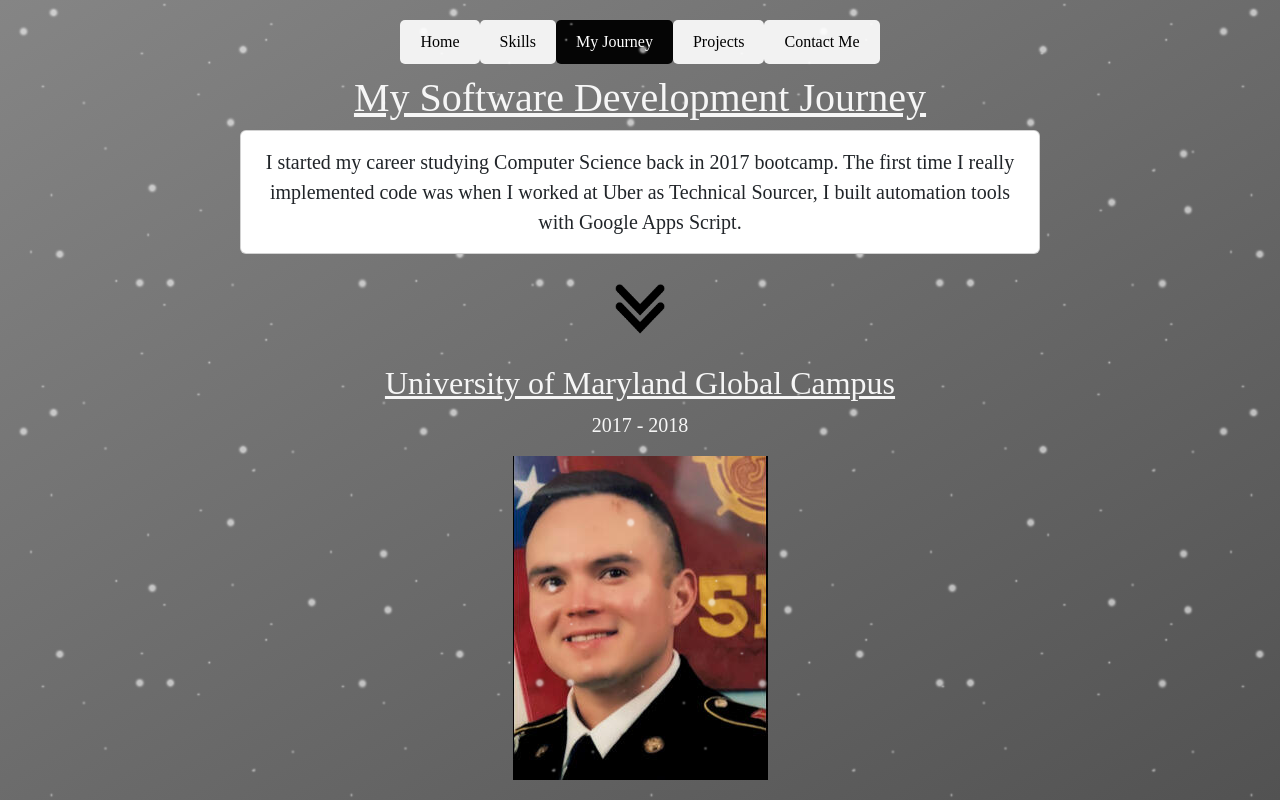
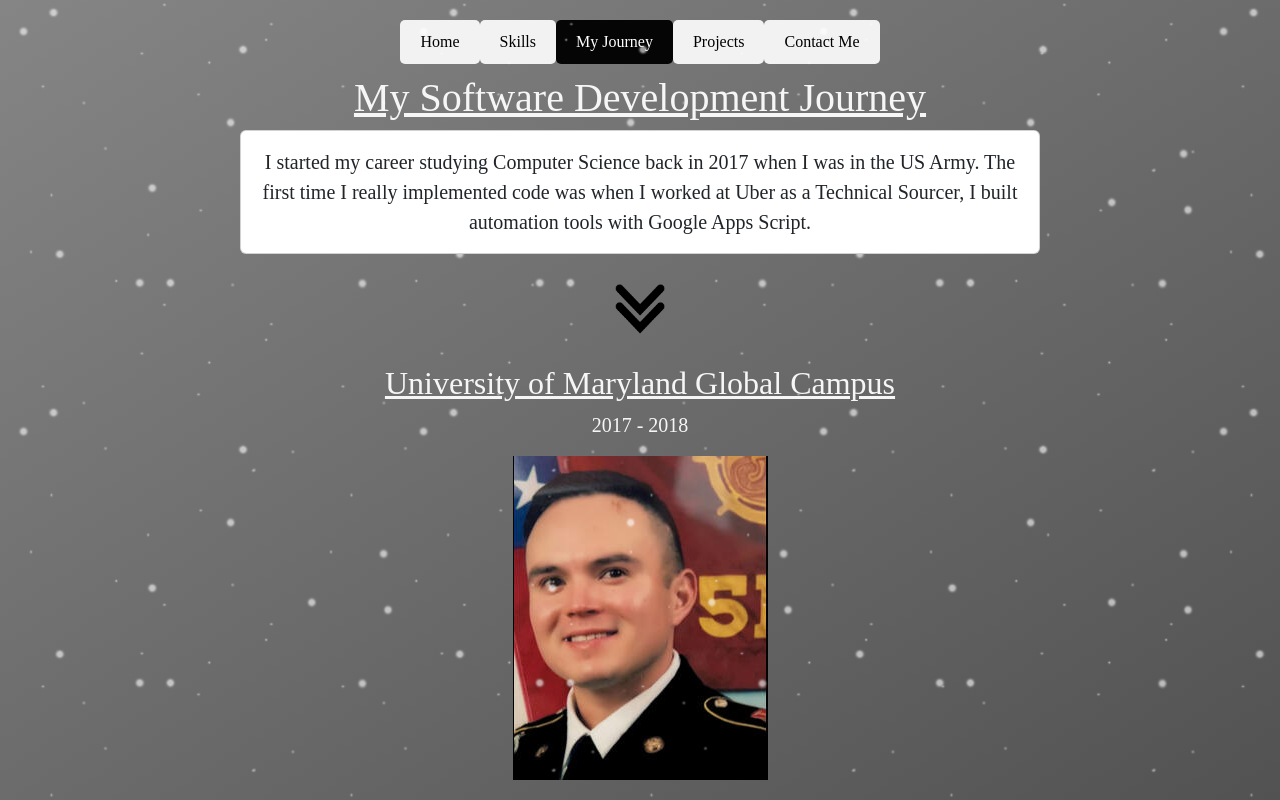
Before and after one commit to Mikechavo/Mikechavo, a React (Create React App) app: page / in a window 1280 px wide. Both pictures are taken after a click on the button "My Journey". Built offline with nearby package versions, Linux system fonts and the light colour scheme.

Commit message:
Spell check

```diff
--- a/src/components/Journey.js
+++ b/src/components/Journey.js
@@ -19,7 +19,7 @@ const Journey = () => {
           </CardBody> */}
           <CardBody>
             <CardText>
-            I started my career studying Computer Science back in 2017 bootcamp. The first time I really implemented code was when I worked at Uber as Technical Sourcer, I built automation tools with Google Apps Script.
+            I started my career studying Computer Science back in 2017 when I was in the US Army. The first time I really implemented code was when I worked at Uber as a Technical Sourcer, I built automation tools with Google Apps Script.
             </CardText>
           </CardBody>
         </Card>
@@ -40,7 +40,7 @@ const Journey = () => {
         <Card color="" style={{ width: '50rem' }}>
           <CardBody>
             <CardText>
-              I started studying Computer Science at University of Maryland Global Campus while serving in the US Army. This where I started learning C and C++.
+              I started studying Computer Science at the University of Maryland Global Campus while serving in the US Army. This is where I started learning C and C++.
             </CardText>
           </CardBody>
         </Card>
@@ -59,7 +59,7 @@ const Journey = () => {
           </CardBody> */}
           <CardBody>
             <CardText>
-            This is where I finally got introduced into the tech industry and taught myself Google App’s Script(HTML & JavaScript). Though coding wasn’t part of my Job description as Sourcer I wanted to make things easier with automation for my organization. Using Google Sheets, LinkedIn, Beamery and internal dashboards I was to create multiple automation tools for different use cases.
+            This is where I finally got introduced into the tech industry and taught myself Google App’s Script(HTML & JavaScript). Though coding wasn’t a part of my Job description as Sourcer, I wanted to make things easier with automation for my organization. Using Google Sheets, LinkedIn, Beamery and internal dashboards I was able to create multiple automation tools for different use cases.
             </CardText>
           </CardBody>
         </Card>
```
Also changed, not shown: 7 other files (tests, documents, lock files or other folders).
